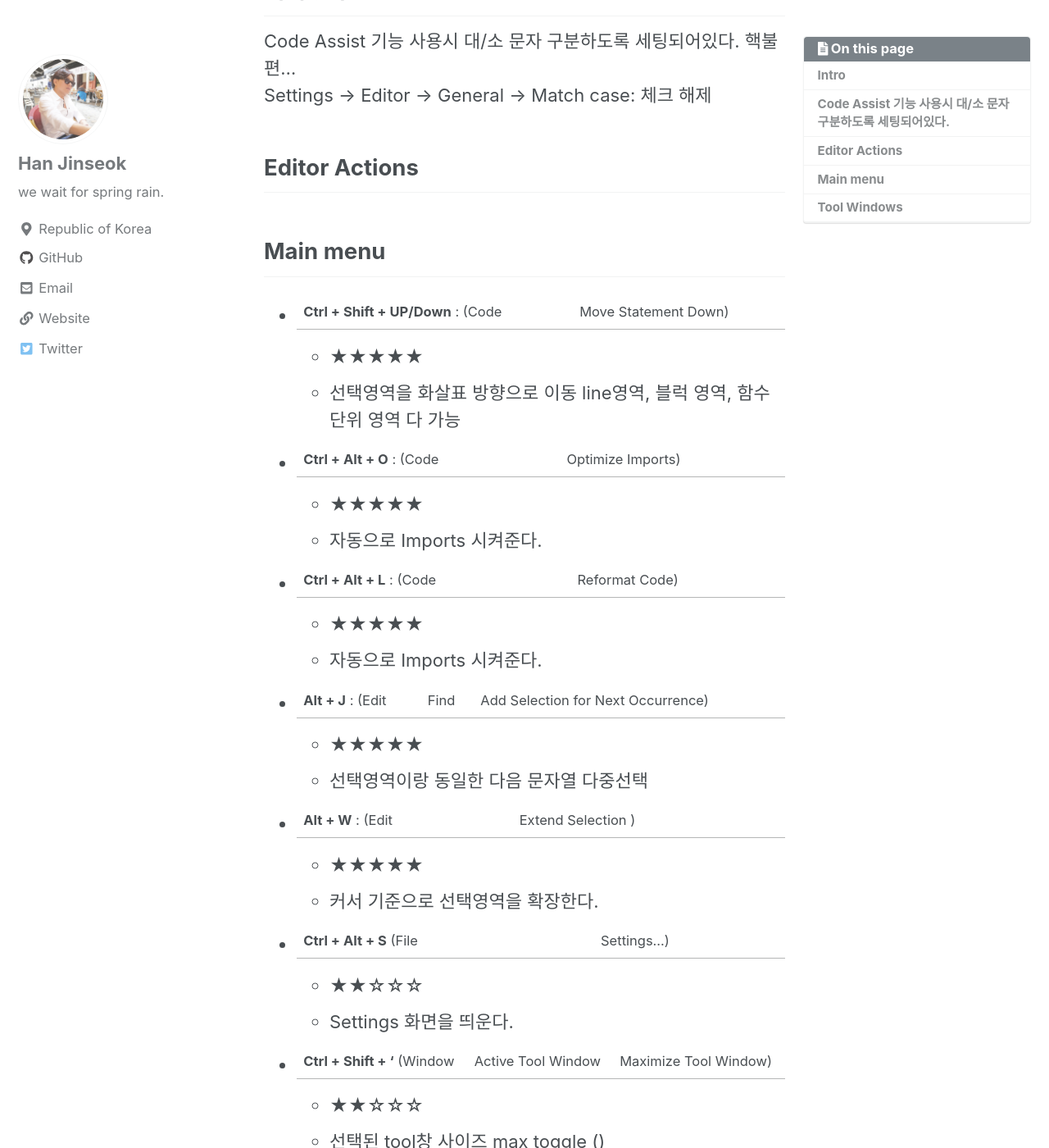
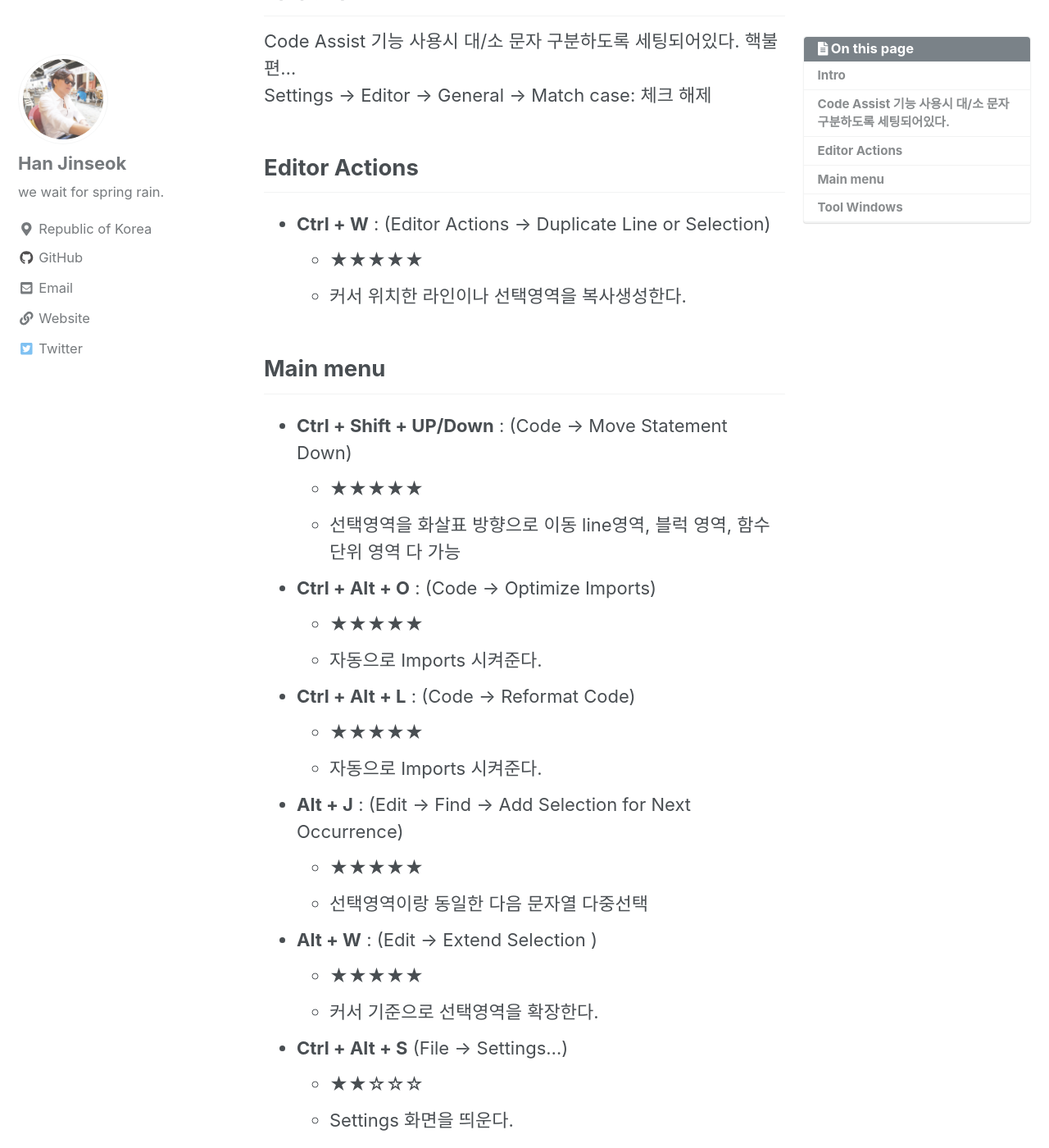
Before and after one commit to moregorenine/moregorenine.github.io, a Jekyll site: the page built from _posts/intellij/2019-11-28-intellij-keymap.md, in a window 1280 px wide and 1400 px high, scrolled down 532 px. Shown: the whole window at 82% size. Built offline with Jekyll 4.4.1, drawn with Linux system fonts in a browser that asks for light colours; nearby versions of some CDN libraries; comment, search, counter and statistics services are not loaded; a style sheet for code colours, icons or effects is not loaded; some of the changed text lies outside the part shown.

Commit message:
Update 2019-11-28-intellij-keymap.md

```diff
--- a/_posts/intellij/2019-11-28-intellij-keymap.md
+++ b/_posts/intellij/2019-11-28-intellij-keymap.md
@@ -20,27 +20,30 @@ Code Assist 기능 사용시 대/소 문자 구분하도록 세팅되어있다.
 Settings -> Editor -> General -> Match case: 체크 해제
 
 ## Editor Actions
+- **Ctrl + W** : (Editor Actions → Duplicate Line or Selection)
+  - ★★★★★
+  - 커서 위치한 라인이나 선택영역을 복사생성한다.
 
 ## Main menu
-- **Ctrl + Shift + UP/Down** : (Code | Move Statement Down)
+- **Ctrl + Shift + UP/Down** : (Code → Move Statement Down)
   - ★★★★★
   - 선택영역을 화살표 방향으로 이동 line영역, 블럭 영역, 함수 단위 영역 다 가능
-- **Ctrl + Alt + O** : (Code | Optimize Imports)
+- **Ctrl + Alt + O** : (Code → Optimize Imports)
   - ★★★★★
   - 자동으로 Imports 시켜준다.
-- **Ctrl + Alt + L** : (Code | Reformat Code)
+- **Ctrl + Alt + L** : (Code → Reformat Code)
   - ★★★★★
   - 자동으로 Imports 시켜준다.
-- **Alt + J** : (Edit | Find | Add Selection for Next Occurrence)
+- **Alt + J** : (Edit → Find → Add Selection for Next Occurrence)
   - ★★★★★
   - 선택영역이랑 동일한 다음 문자열 다중선택
-- **Alt + W** : (Edit | Extend Selection  )
+- **Alt + W** : (Edit → Extend Selection  )
   - ★★★★★
   - 커서 기준으로 선택영역을 확장한다.
-- **Ctrl + Alt + S** (File | Settings...)
+- **Ctrl + Alt + S** (File → Settings...)
   - ★★☆☆☆
   - Settings 화면을 띄운다.
-- **Ctrl + Shift + '** (Window | Active Tool Window | Maximize Tool Window)
+- **Ctrl + Shift + '** (Window → Active Tool Window → Maximize Tool Window)
   - ★★☆☆☆
   - 선택된 tool창 사이즈 max toggle ()
 
```
